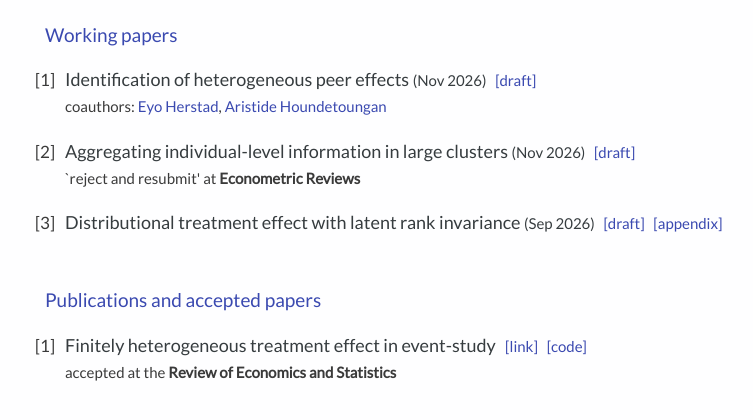
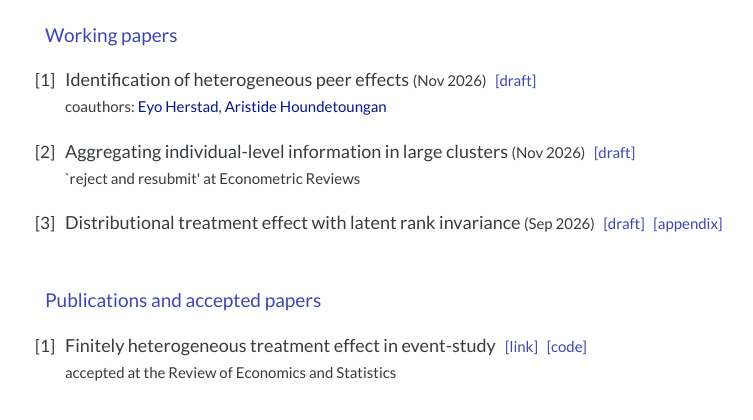
Before and after one commit to myungkoushin/research, a plain HTML site: page index.html in a window 1280 px wide. Shown: the part 210-630 px from the top of the page, without its empty margins (130-883 px from the left). Drawn offline with Linux system fonts and the light colour scheme.

Commit message:
Update index.html

```diff
--- a/index.html
+++ b/index.html
@@ -202,7 +202,7 @@
                         <a style="color:#3a49b0" href="https://www.myungkoushin.com/research/ihpe.pdf">[draft]</a>
                     </span>
                     </p>
-                    <p class="description"> coauthors: <a style="color:#3a49b0;", href="https://www.eyoherstad.com">Eyo Herstad</a>, <a style="color:#3a49b0;", href="https://www.ahoundetoungan.com">Aristide Houndetoungan</a>
+                    <p class="description"> coauthors: <a href="https://www.eyoherstad.com">Eyo Herstad</a>, <a href="https://www.ahoundetoungan.com">Aristide Houndetoungan</a>
                     </p>
                 </li>
 
@@ -211,7 +211,7 @@
                         <a style="color:#3a49b0" href="https://www.myungkoushin.com/research/ctmm.pdf">[draft]</a>
                     </span>
                     </p>
-                    <p class="description"> `reject and resubmit' at <span style="font-weight:bold">Econometric Reviews</span>
+                    <p class="description"> `reject and resubmit' at <span style="font-weight:bold,color:#3a49b0;">Econometric Reviews</span>
                     </p>
                 </li>
 
@@ -237,7 +237,7 @@
                         <a style="color:#3a49b0" href="https://doi.org/10.1162/rest_a_01553">[link]</a> &nbsp; </span>
                         <a style="color:#3a49b0" href="https://doi.org/10.7910/DVN/VYLU3M">[code]</a> &nbsp; </span>
                     </p>
-                    <p class="description"> accepted at the <span style="font-weight:bold">Review of Economics and Statistics</span> &nbsp
+                    <p class="description"> accepted at the <span style="font-weight:bold,color:#3a49b0;">Review of Economics and Statistics</span> &nbsp
                     </p>
                 </li>
             </ol>
```
